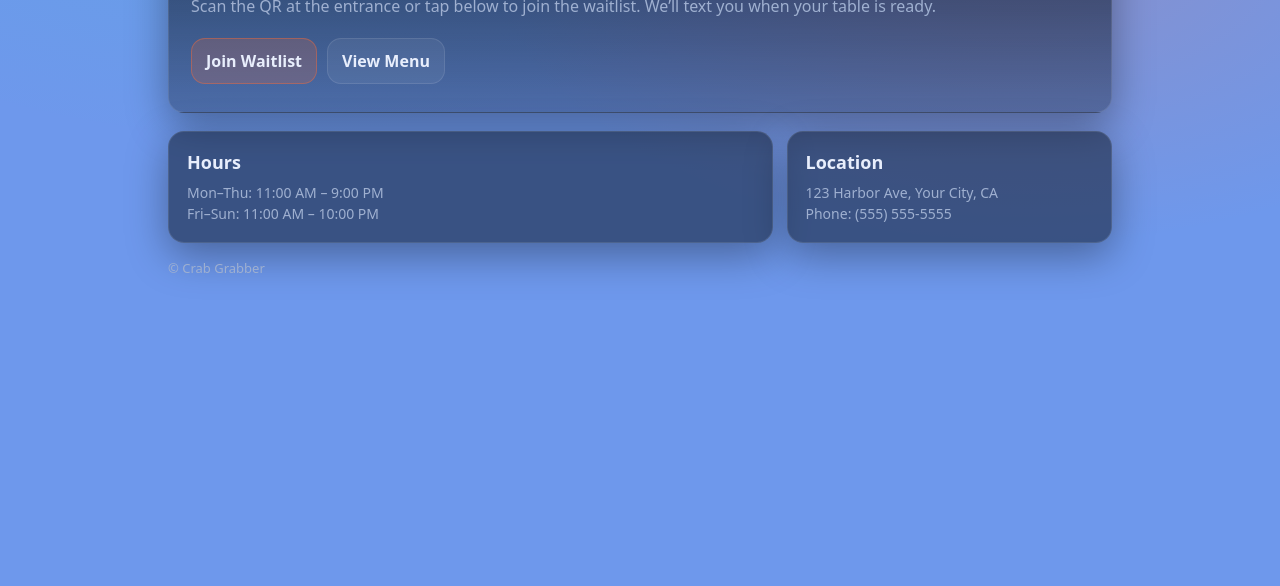
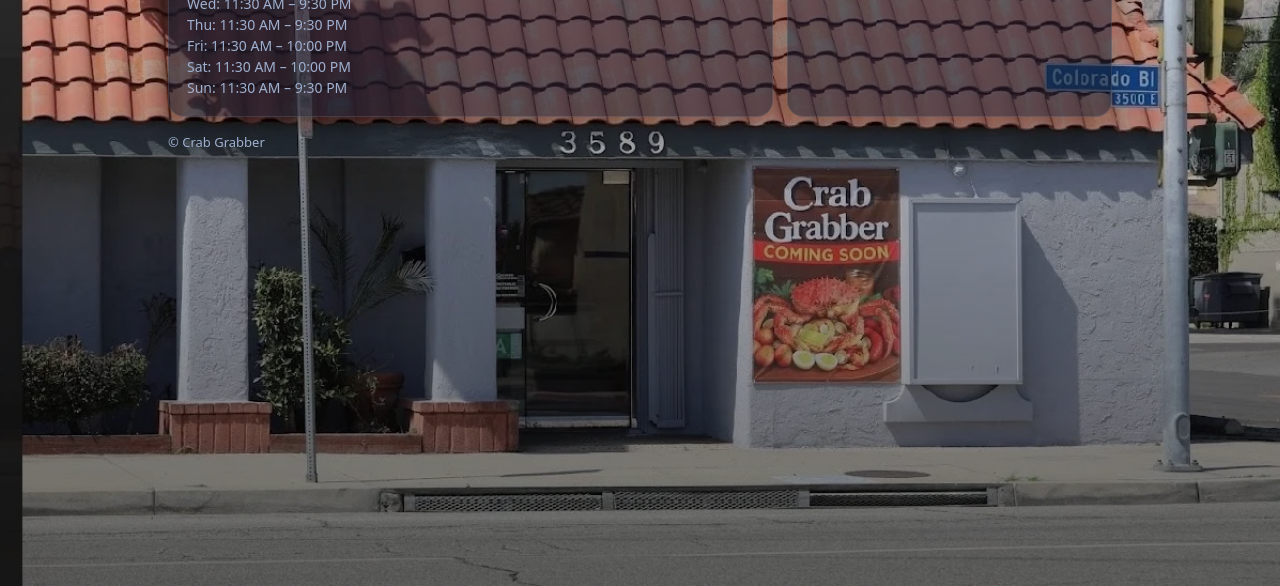
Before and after one commit to Markcmd/Crab_Grabber_Website, a website: page public/index.html in a window 1280 px wide. Shown: the part 214-800 px from the top of the page. Drawn offline with Linux system fonts and the light colour scheme.

Commit message:
feat: update background image and revise operating hours and contact information on homepage

```diff
--- a/public/css/styles.css
+++ b/public/css/styles.css
@@ -18,9 +18,15 @@
     margin:0;
     font-family:var(--font);
     color:var(--text);
-    background: radial-gradient(1000px 600px at 20% 0%, rgba(45,212,191,.15), transparent 60%),
-                radial-gradient(900px 500px at 80% 20%, rgba(255,107,53,.18), transparent 60%),
-                var(--bg);
+
+    /* Background image (file path: public/img/bg.jpg) */
+    background:
+      linear-gradient(180deg, rgba(0, 0, 0, 0.045), rgba(0,0,0,.55)),
+      url("../img/bg.webp");
+    background-size: cover;
+    background-position: center;
+    background-repeat: no-repeat;
+    background-attachment: fixed;
   }
 
   a{color:inherit;text-decoration:none}
--- a/public/index.html
+++ b/public/index.html
@@ -20,28 +20,24 @@
       </div>
     </div>
 
-    <div class="hero">
-      <h1>Fresh seafood, fast seating.</h1>
-      <p>Scan the QR at the entrance or tap below to join the waitlist. We’ll text you when your table is ready.</p>
-      <div class="btns">
-        <a class="btn primary" href="./waitlist">Join Waitlist</a>
-        <a class="btn" href="/menu">View Menu</a>
-      </div>
-    </div>
-
     <div class="grid">
       <div class="card">
         <h2>Hours</h2>
         <div class="small">
-          Mon–Thu: 11:00 AM – 9:00 PM<br/>
-          Fri–Sun: 11:00 AM – 10:00 PM
+          Mon: 11:30 AM – 9:30 PM<br/>
+          Tue: 11:30 AM – 9:30 PM<br/>
+          Wed: 11:30 AM – 9:30 PM<br/>
+          Thu: 11:30 AM – 9:30 PM<br/>
+          Fri: 11:30 AM – 10:00 PM<br/>
+          Sat: 11:30 AM – 10:00 PM<br/>
+          Sun: 11:30 AM – 9:30 PM<br/>
         </div>
       </div>
       <div class="card" id="contact">
         <h2>Location</h2>
         <div class="small">
-          123 Harbor Ave, Your City, CA<br/>
-          Phone: (555) 555-5555
+          3589 E Colorado Blvd, Pasadena, CA 91107<br/>
+          Phone: (626) 529-6533<br/>
         </div>
       </div>
     </div>
```
Also changed, not shown: public/img/bg.webp (added).
